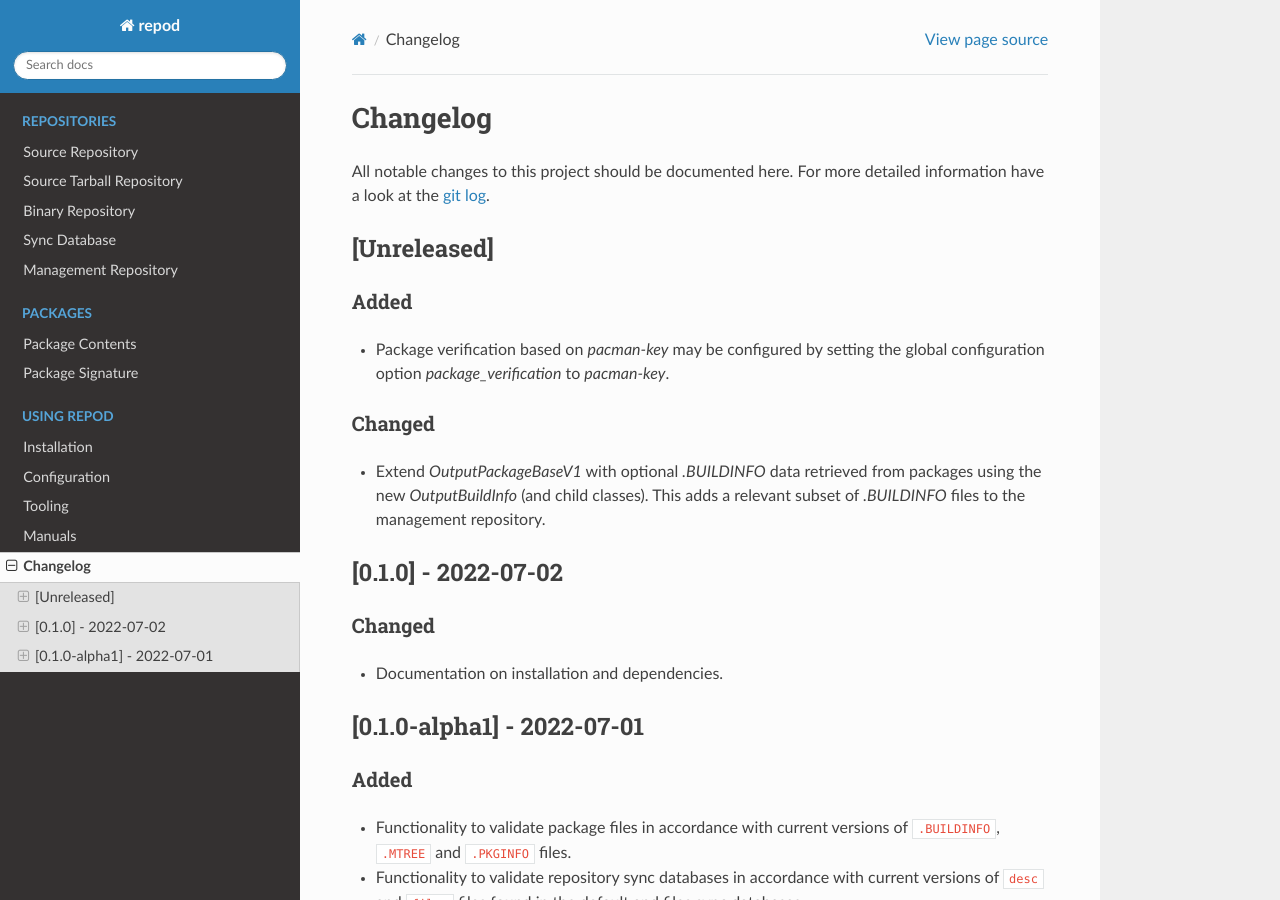
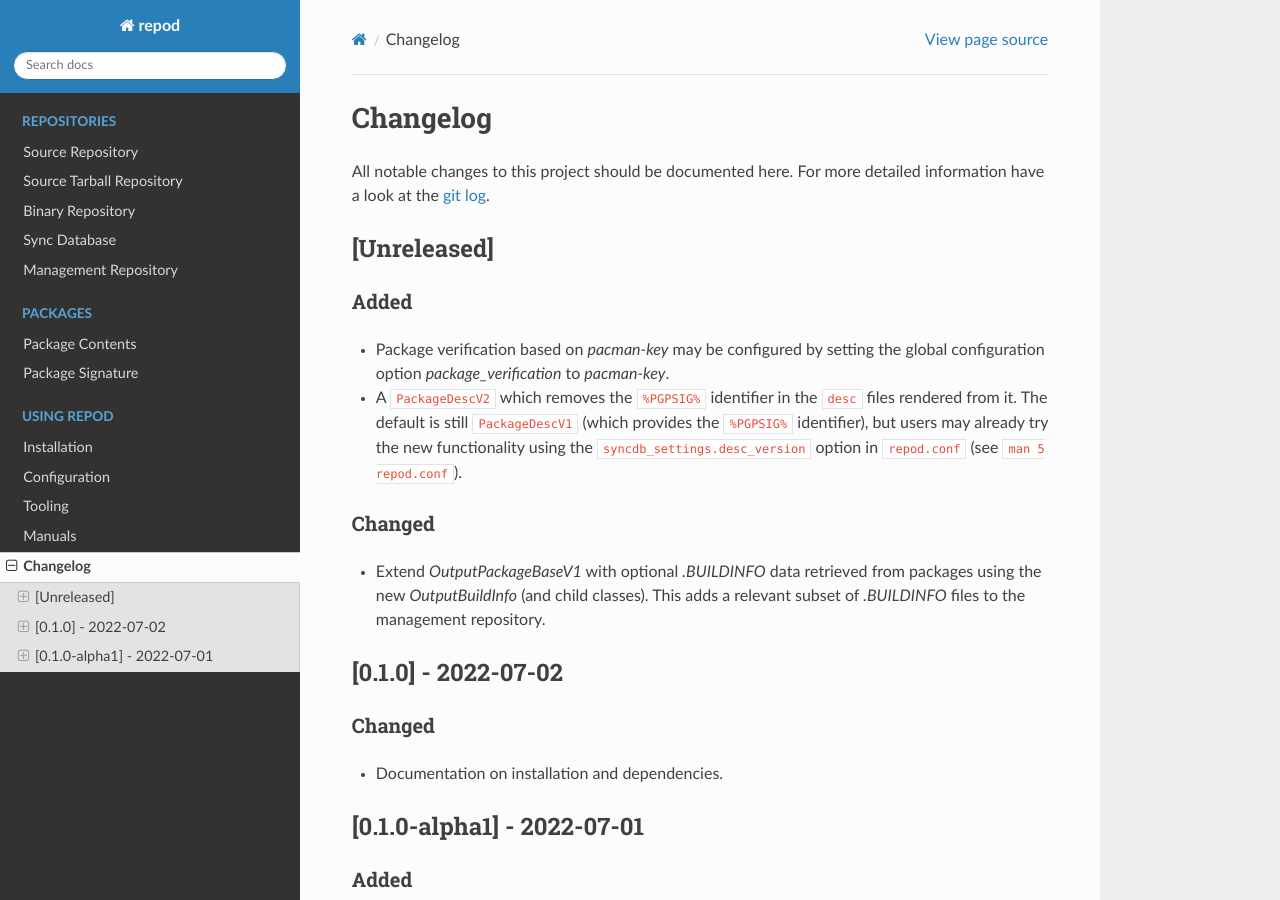
Before and after one commit to archlinux/repod, a Sphinx documentation site: the page built from docs/repod/changelog.rst, in a window 1280 px wide and 900 px high. Built offline with Sphinx 7.4.7 and the Read the Docs theme 2.0.0, drawn with Linux system fonts in a browser that asks for light colours.

Commit message:
Add changelog entry for PackageDescV2
docs/repod/changelog.rst:
Add changelog entry for PackageDescV2 explaining how to make use of the
new (but not default) PackageDesc version.

```diff
--- a/docs/repod/changelog.rst
+++ b/docs/repod/changelog.rst
@@ -17,6 +17,11 @@ Added
 
 * Package verification based on `pacman-key` may be configured by setting the
   global configuration option `package_verification` to `pacman-key`.
+* A ``PackageDescV2`` which removes the ``%PGPSIG%`` identifier in the ``desc``
+  files rendered from it. The default is still ``PackageDescV1`` (which
+  provides the ``%PGPSIG%`` identifier), but users may already try the new
+  functionality using the ``syncdb_settings.desc_version`` option in
+  ``repod.conf`` (see ``man 5 repod.conf``).
 
 Changed
 ^^^^^^^
```
